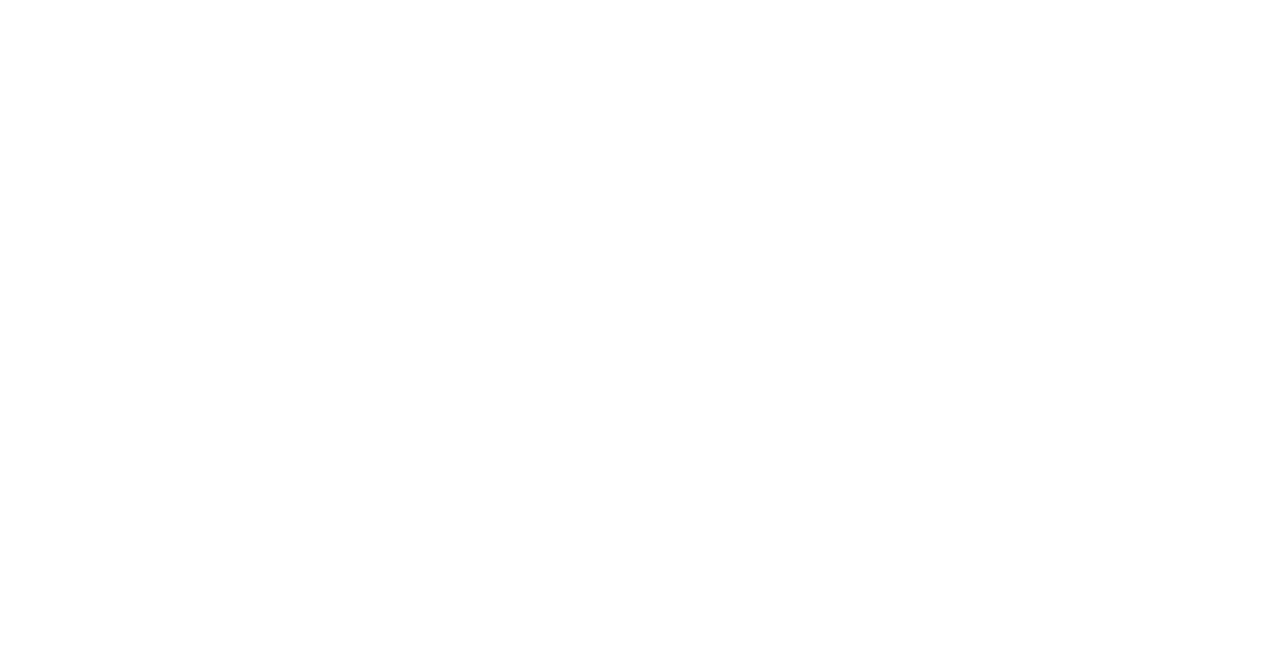
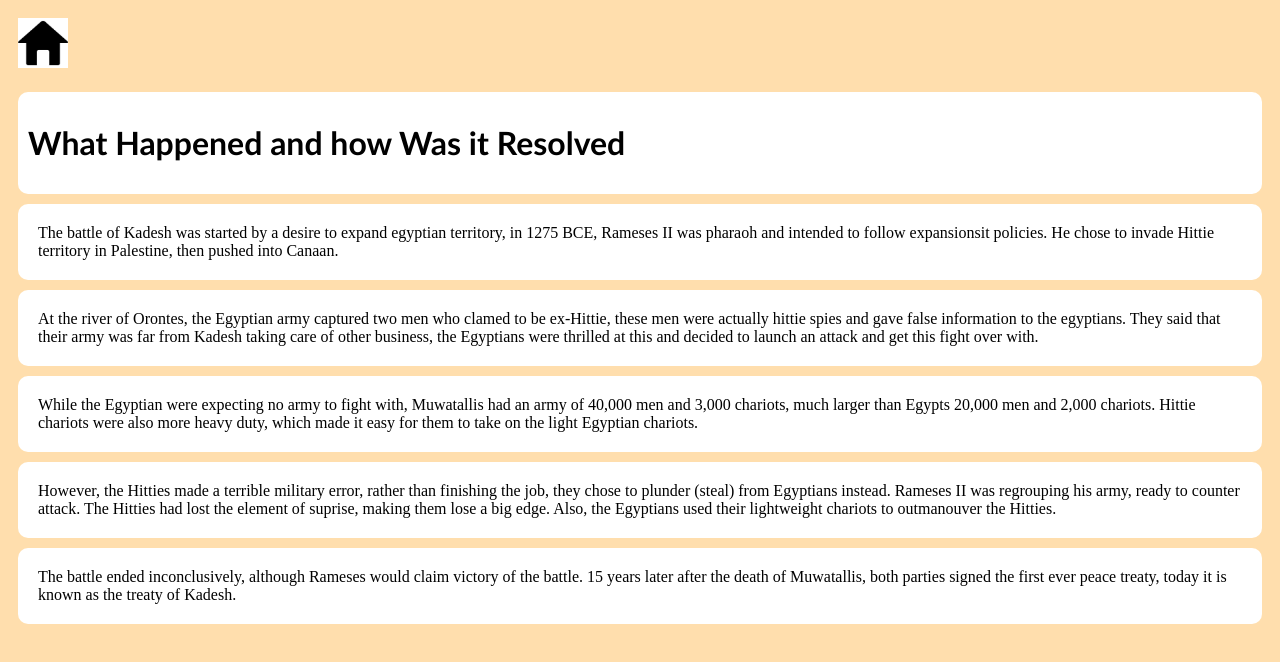
Before and after one commit to Methindu/Ancient-Egypt-Warfare, a plain HTML site: page events.html in a window 1280 px wide. Drawn offline with Linux system fonts and the light colour scheme.

Commit message:
Add events section

```diff
--- a/events.html
+++ b/events.html
@@ -0,0 +1,58 @@
+<!DOCTYPE html>
+<html lang="en">
+<head>
+    <meta charset="UTF-8">
+    <meta name="viewport" content="width=device-width, initial-scale=1.0">
+    <link rel="stylesheet" href="styles.css">
+    <title>What happened it the battl of Kadesh</title>
+</head>
+<body>
+    <a href="index.html">
+        <img class="HomeButton" src="HomeButton.webp" alt="HomeButton">
+    </a>
+
+    <div class="title-box">
+        <h1>What Happened and how Was it Resolved</h1>
+    </div>
+
+    <div class="main">
+        <p>The battle of Kadesh was started by a desire to expand egyptian territory,
+            in 1275 BCE, Rameses II was pharaoh and intended to follow expansionsit policies.
+            He chose to invade Hittie territory in Palestine, then pushed into Canaan.
+        </p>
+    </div>
+
+    <div class="main">
+        <p>At the river of Orontes, the Egyptian army captured two men who clamed to
+            be ex-Hittie, these men were actually hittie spies and gave false information
+            to the egyptians. They said that their army was far from Kadesh taking care of
+            other business, the Egyptians were thrilled at this and decided to launch
+            an attack and get this fight over with.
+        </p>
+    </div>
+
+    <div class="main">
+        <p>While the Egyptian were expecting no army to fight with, Muwatallis had an army
+            of 40,000 men and 3,000 chariots, much larger than Egypts 20,000 men and 2,000 chariots.
+            Hittie chariots were also more heavy duty, which made it easy for them to take on
+            the light Egyptian chariots.
+        </p>
+    </div>
+
+    <div class="main">
+        <p>However, the Hitties made a terrible military error, rather than finishing the job,
+            they chose to plunder (steal) from Egyptians instead. Rameses II was regrouping his
+            army, ready to counter attack. The Hitties had lost the element of suprise, making
+            them lose a big edge. Also, the Egyptians used their lightweight chariots to outmanouver
+            the Hitties.
+        </p>
+    </div>
+
+    <div class="main">
+        <p>The battle ended inconclusively, although Rameses would claim victory of the battle.
+            15 years later after the death of Muwatallis, both parties signed the first ever
+            peace treaty, today it is known as the treaty of Kadesh.
+        </p>
+    </div>
+</body>
+</html>
```
Also changed, not shown: index.html (+9 -0 lines), images/battle_of_kadesh.webp (added).
